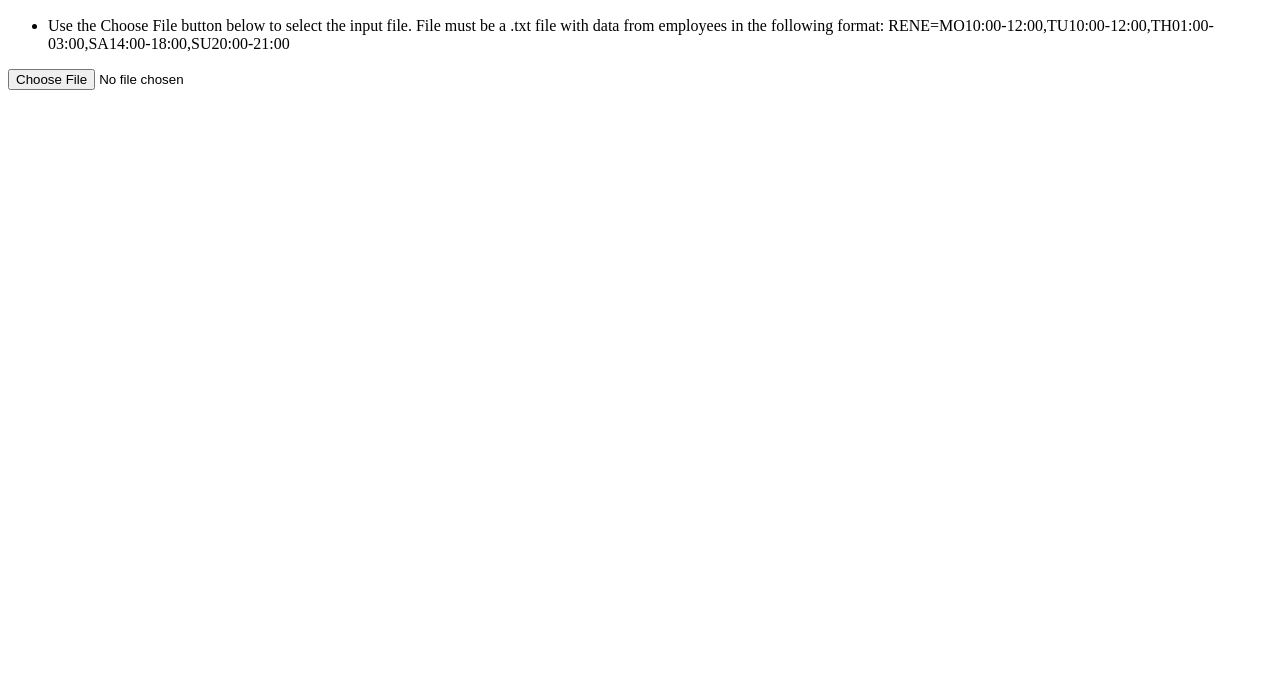
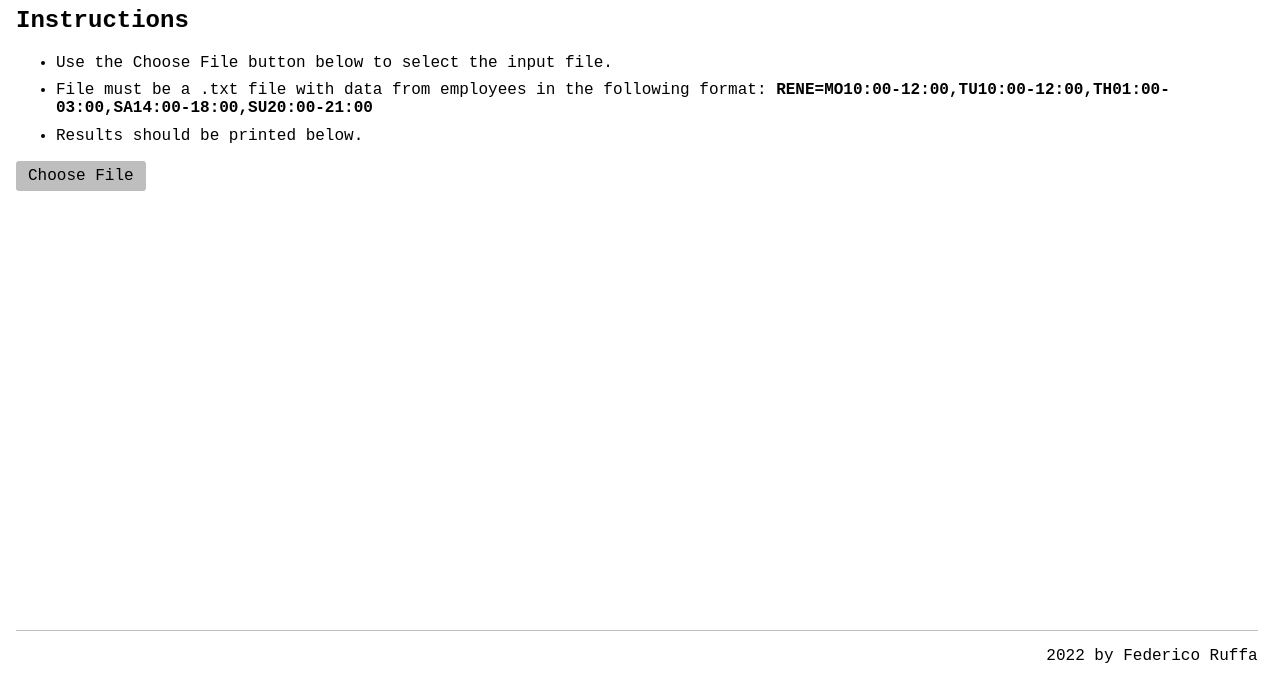
Before and after one commit to elraffa/ioet, a website with bundled scripts: page index.html in a window 1280 px wide. Shown: the part 110-800 px from the top of the page. Built offline with nearby package versions, Linux system fonts and the light colour scheme.

Commit message:
add css styles

```diff
--- /dev/null
+++ b/babel.config.json
@@ -0,0 +1,5 @@
+
+
+{
+  "presets": ["@babel/preset-env"]
+}
--- /dev/null
+++ b/css/styles.css
@@ -0,0 +1,48 @@
+*,
+*::before,
+*::after {
+    box-sizing: border-box;
+}
+
+body {
+    font-family: 'Courier New', Courier, monospace;
+    padding: 0;
+    margin: 0;
+}
+
+main {
+    padding: 1rem;
+}
+
+li {
+    margin-bottom: 0.6rem;
+}
+
+header {
+    border-bottom: 1px solid rgb(190, 190, 190);
+}
+
+input, input[type=file] {
+    display: none;
+}
+
+.custom-input {
+    padding: 6px 12px;
+    background: rgb(190, 190, 190);
+    display: inline-block;
+    cursor: pointer;
+    border-radius: 0.2rem;
+}
+
+.custom-input:hover {
+    background: rgb(148, 148, 148);
+}
+
+footer {
+    position:absolute;
+    width: 97%;
+    bottom:0;
+    height:60px;
+    border-top: 1px solid rgb(190, 190, 190);
+    text-align: right;
+ }
--- a/data/data.txt
+++ b/data/data.txt
@@ -4,3 +4,4 @@ JOHN=MO09:00-15:00,TH12:00-14:00,SU20:00-21:00
 OSCAR=MO10:00-12:00,TH12:00-14:00,SU20:00-21:00
 GLADYS=MO10:00-12:00,TH12:00-14:00,SU20:00-21:00
 ALBERT=MO10:00-12:00,TH12:00-14:00,SU20:00-21:00
+THOMAS=MO00:00-02:00,TU10:00-12:00,TH11:00-15:00,SU22:00-23:00
--- a/index.html
+++ b/index.html
@@ -1,23 +1,46 @@
 <!DOCTYPE html>
 <html lang="en">
   <head>
-    <meta charset="UTF-8">
-    <meta http-equiv="X-UA-Compatible" content="IE=edge">
-    <meta name="viewport" content="width=device-width, initial-scale=1.0">
-    <title>Document</title>
+    <meta charset="UTF-8" />
+    <meta http-equiv="X-UA-Compatible" content="IE=edge" />
+    <meta name="viewport" content="width=device-width, initial-scale=1.0" />
+    <link rel="stylesheet" href="css/styles.css" />
+    <title>IOET Coding Challenge</title>
   </head>
   <body>
+    <main>
+      <header>
         <h1>IOET Coding Challenge</h1>
+      </header>
+
       <h2>Instructions</h2>
       <ul>
-        <li>Use the Choose File button below to select the input file. File must be a .txt file with data from employees in the following format: RENE=MO10:00-12:00,TU10:00-12:00,TH01:00-03:00,SA14:00-18:00,SU20:00-21:00
+        <li>
+          Use the Choose File button below to select the input file.
+        </li>
+        <li>
+          File must be a .txt file with data from employees in the following
+          format:
+          <strong>
+            RENE=MO10:00-12:00,TU10:00-12:00,TH01:00-03:00,SA14:00-18:00,SU20:00-21:00
+          </strong>
+        </li>
+        <li>
+          Results should be printed below.
         </li>
       </ul>
       <div>
-        <input type="file">
+        <label for="file-upload" class="custom-input">
+          <input type="file" id="file-upload" />
+          Choose File
+        </label>
+
         <div id="results"></div>
       </div>
-
+      <footer>
+          <p>2022 by Federico Ruffa</p>
+      </footer>
+    </main>
 
     <script type="module" src="./js/main.js"></script>
   </body>
--- a/js/classes/Shift.js
+++ b/js/classes/Shift.js
@@ -1,5 +1,5 @@
 import { shiftsStart, shiftsEnd, rates, reWeekdays, reWeekends } from "../constants.js"
-import { convertTimeToNumber } from "../utils.js"
+import convertTimeToNumber from "../utils.js"
 
 // Shift class accepts name, day, startTime and endTime to get the specific shift, hours worked and pay
 class Shift {
--- a/js/functions/calculateTotal.js
+++ b/js/functions/calculateTotal.js
@@ -6,6 +6,10 @@ let results = document.querySelector('#results')
 let resultsText = []
 
 const calculateTotal = (lines) => {
+  if (!lines) {
+    alert('Input must contain text in the right format')
+    return
+  } else {
     // Iterate each line of the input to get name and schedule
     lines.forEach((line, index) => {
       let [name, schedule] = line.split('=')
@@ -43,8 +47,13 @@ const calculateTotal = (lines) => {
         `<p>The amount to pay ${employee.getName()} is: ${totalPay}<p>`,
       )
 
-    results.innerHTML = `<h2>Results:</h2> ${resultsText.toString().replace(/,/g, '\n')}`
+      results.innerHTML = `<h2>Results:</h2> ${resultsText
+        .toString()
+        .replace(/,/g, '\n')}`
+
+      return employee.getName(), totalPay
     })
+  }
 }
 
 export default calculateTotal
--- a/js/utils.js
+++ b/js/utils.js
@@ -1,4 +1,4 @@
-export const convertTimeToNumber = (time) => {
+const convertTimeToNumber = (time) => {
     return Number(time.split(':')[0]) + Number(time.split(':')[1]) / 60
 }
 
```
Also changed, not shown: js/functions/calculateTotal.test.js (+7 -7 lines), package.json (+11 -1 lines), README.md, data/data_empty.txt (added), js/main.js (line endings or trailing spaces), 1 other file. Lines whose indentation alone changed are shown as unchanged.
